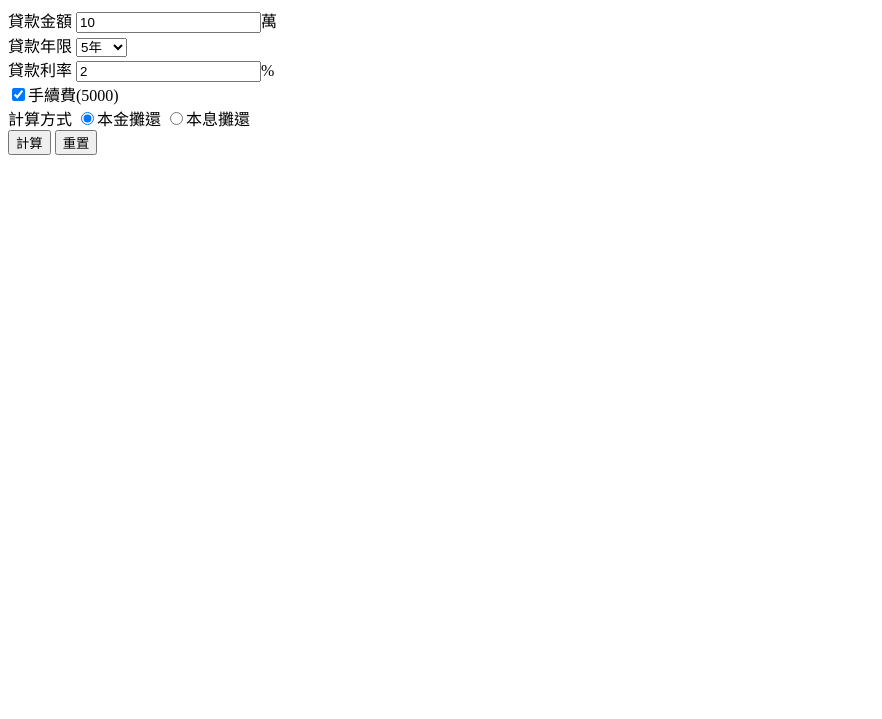
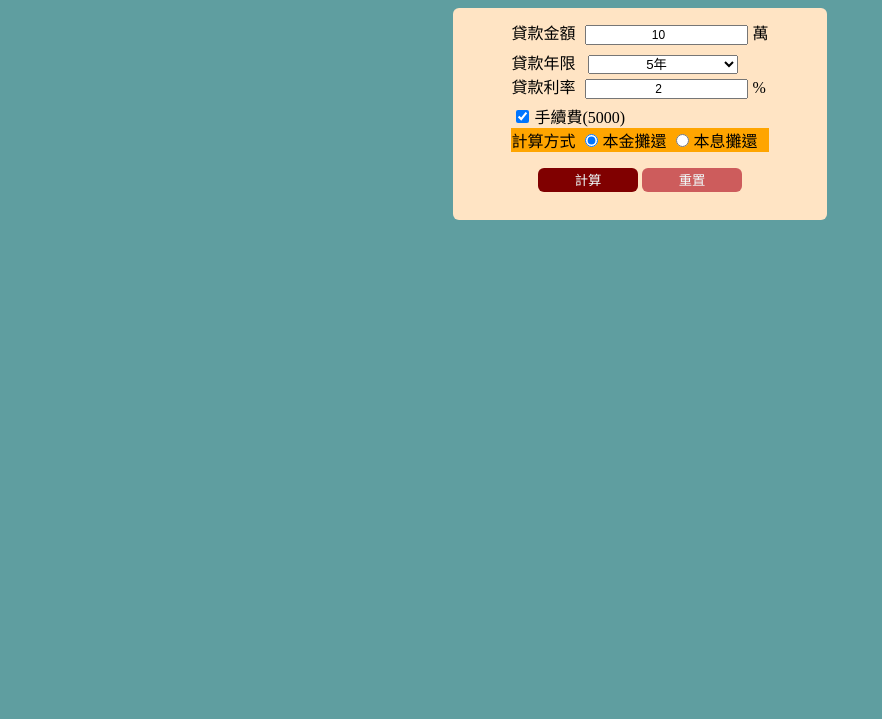
Before and after one commit to kl7412000/loadproject, a plain HTML site: page index.html in a window 1280 px wide. Shown: the part 81-800 px from the top of the page, without its empty margins (0-882 px from the left). Drawn offline with Linux system fonts and the light colour scheme.

Commit message:
完成css

```diff
--- a/css/index.css
+++ b/css/index.css
@@ -0,0 +1,55 @@
+body {
+    background-color: cadetblue;
+}
+
+form {
+    background-color: bisque;
+    width: 350px;
+    margin: 0 auto;
+    padding: 12px;
+    border-radius: 6px;
+}
+
+button {
+    width: 100px;
+    border: 0;
+    height: 24px;
+    background-color: maroon;
+    border-radius: 6px;
+    color: azure;
+}
+
+input {
+    text-align: center;
+    font-size: 12px;
+    margin: 5px;
+}
+
+select {
+    width: 150px;
+    text-align: center;
+}
+
+
+#container {
+    text-align: center;
+
+}
+
+.title {
+    color: floralwhite;
+}
+
+#info {
+    display: inline-block;
+    text-align: left;
+    margin: 0 auto;
+}
+
+#reset {
+    background-color: indianred;
+}
+
+#repay {
+    background-color: orange;
+}
--- a/index.html
+++ b/index.html
@@ -4,14 +4,17 @@
     <meta charset="UTF-8">
     <meta name="viewport" content="width=device-width, initial-scale=1.0">
     <title>貸款計算機</title>
+    <link rel="stylesheet" href="./css/index.css">
 </head>
 <body>
-    <h1>貸款計算機</h1>
+    <div id="container">
+    <h1 class="title">貸款計算機</h1>
     <form action="">
+        <div id="info">
             <label for="amount">貸款金額</label>
             <input type="number" name="amount" id="amount" value="10">萬
             <br>
-        <label for="amount">貸款年限</label>
+            <label for="amount">貸款年限&nbsp&nbsp</label>
             <select name="years" id="years">
                 <option value="1">1年</option>
                 <option value="3">3年</option>
@@ -27,12 +30,17 @@
             <br>
             <input type="checkbox" name="fee" id="fee" checked>手續費(5000)
             <br>
+            <div id="repay">
                 <label for="">計算方式</label>
                 <input type="radio" name="repayment" id="repayment1" checked>本金攤還
                 <input type="radio" name="repayment" id="repayment2">本息攤還
-        <br>
-        <button type="button">計算</button>
-        <button type="button">重置</button>
+            </div>
+        </div>
+        <p>
+            <button type="button" id="calc">計算</button>
+            <button type="button" id="reset">重置</button>
+        </p>
     </form>
+    </div>
 </body>
 </html>
```
Lines whose indentation alone changed are shown as unchanged.
